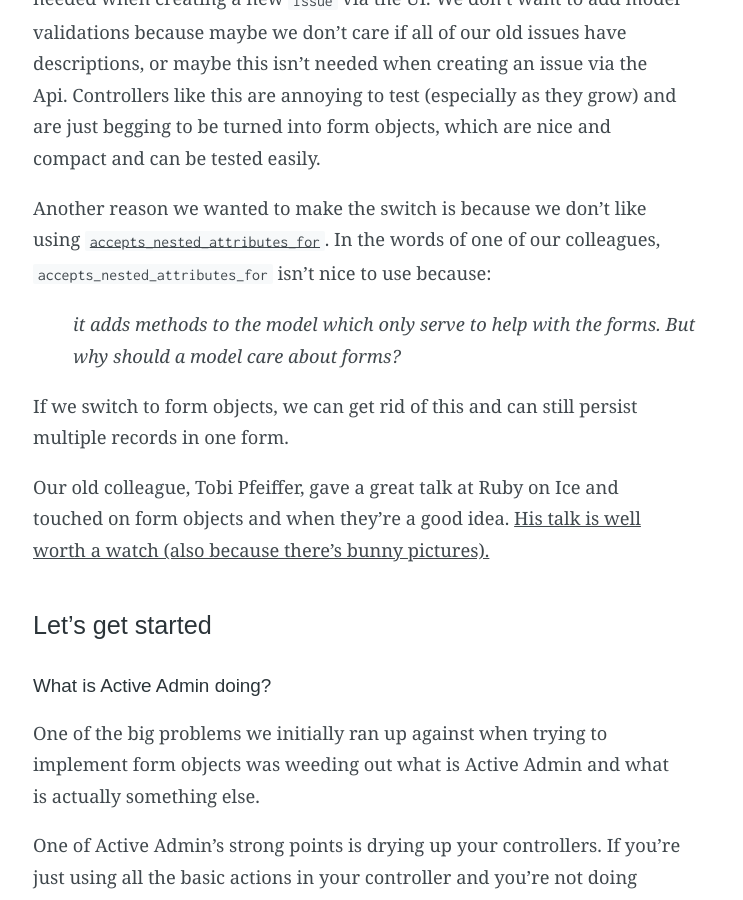
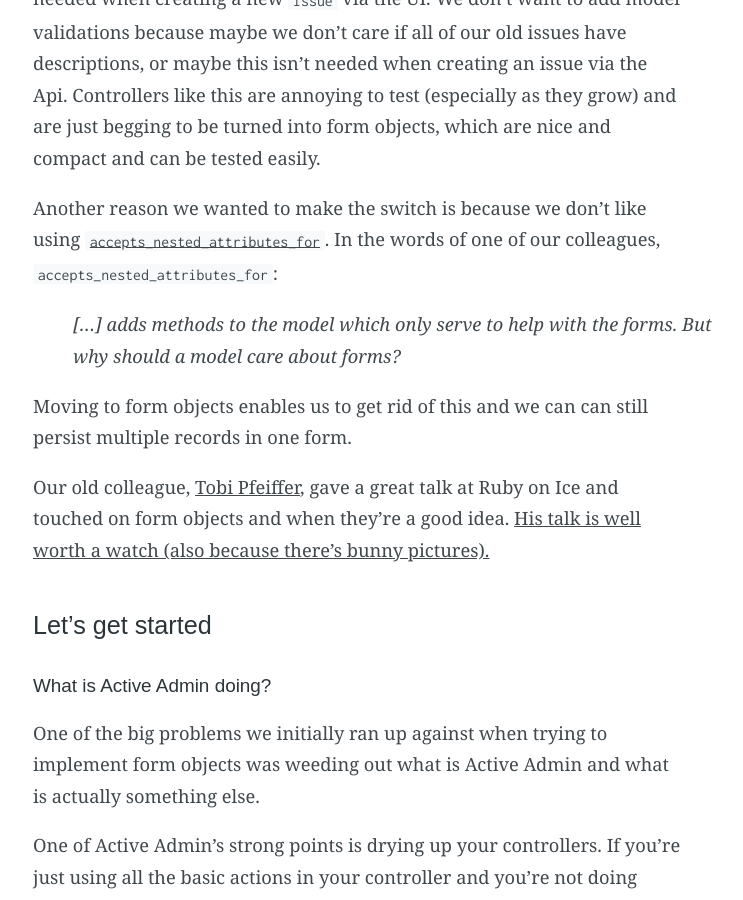
Before and after one commit to liefery-it-legacy/blog, a Jekyll site: the page built from _posts/2019-04-25-form-objects-and-active-admin.md, in a window 1280 px wide and 900 px high, scrolled down 2360 px. Shown: the whole window, without its empty margins (282-1025 px from the left). Built offline with Jekyll 4.4.1, drawn with Linux system fonts in a browser that asks for light colours; some web fonts are replaced; comment, search, counter and statistics services are not loaded; some of the changed text lies outside the part shown.

Commit message:
some more fixup

```diff
--- a/_posts/2019-04-25-form-objects-and-active-admin.md
+++ b/_posts/2019-04-25-form-objects-and-active-admin.md
@@ -53,13 +53,13 @@ end
 
 We've had to add some "fake" validations in our `create` method in order to make sure the `Issue` has a description and short description. This is only needed when creating a new `Issue` via the UI. We don't want to add model validations because maybe we don't care if all of our old issues have descriptions, or maybe this isn't needed when creating an issue via the Api. Controllers like this are annoying to test (especially as they grow) and are just begging to be turned into form objects, which are nice and compact and can be tested easily.
 
-Another reason we wanted to make the switch is because we don't like using [`accepts_nested_attributes_for`](https://api.rubyonrails.org/classes/ActiveRecord/NestedAttributes/ClassMethods.html#method-i-accepts_nested_attributes_for). In the words of one of our colleagues, `accepts_nested_attributes_for` isn't nice to use because:
+Another reason we wanted to make the switch is because we don't like using [`accepts_nested_attributes_for`](https://api.rubyonrails.org/classes/ActiveRecord/NestedAttributes/ClassMethods.html#method-i-accepts_nested_attributes_for). In the words of one of our colleagues, `accepts_nested_attributes_for`:
 
-> it adds methods to the model which only serve to help with the forms. But why should a model care about forms?
+> [...] adds methods to the model which only serve to help with the forms. But why should a model care about forms?
 
-If we switch to form objects, we can get rid of this and can still persist multiple records in one form.
+Moving to form objects enables us to get rid of this and we can can still persist multiple records in one form.
 
-Our old colleague, Tobi Pfeiffer, gave a great talk at Ruby on Ice and touched on form objects and when they're a good idea. [His talk is well worth a watch (also because there's bunny pictures).](https://rubyonice.com/speakers/tobias_pfeiffer)
+Our old colleague, [Tobi Pfeiffer](https://twitter.com/PragTob), gave a great talk at Ruby on Ice and touched on form objects and when they're a good idea. [His talk is well worth a watch (also because there's bunny pictures).](https://rubyonice.com/speakers/tobias_pfeiffer)
 
 ### Let's get started
 
@@ -195,7 +203,7 @@ ActiveAdmin.register Issue do
                         {}
                       end
       default_params = { project: parent }
-      issue_params.merge(default_params)
+      default_params.merge(issue_params)
     end
   end
 end
```
Also changed, not shown: other parts of _posts/2019-04-25-form-objects-and-active-admin.md (+10 -0 lines).
